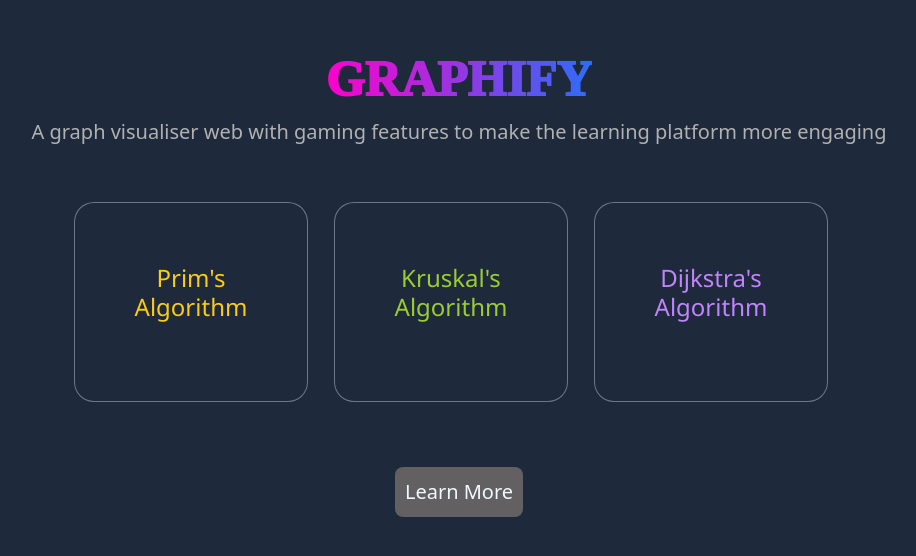
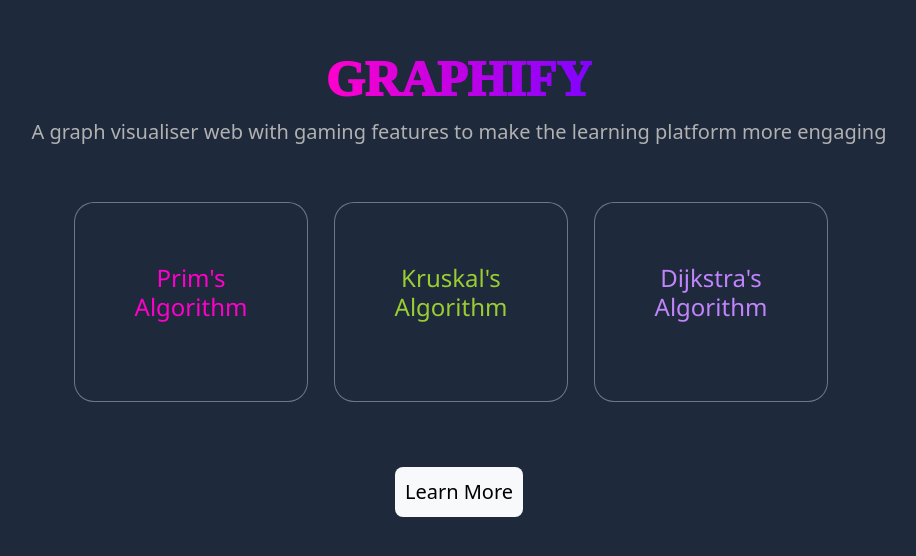
Before and after one commit to anupa-rb/graphify, a React (Create React App) app: page / in a window 1280 px wide. Shown: the part 112-668 px from the top of the page, without its empty margins (181-1097 px from the left). Built offline with nearby package versions, Linux system fonts and the light colour scheme.

Commit message:
updated css for landing page

```diff
--- a/src/Pages/LandingPage.js
+++ b/src/Pages/LandingPage.js
@@ -17,7 +17,7 @@ const LandingPage = () => {
         <Card.Link href="/prims">
           <Card className="card">
             <Card.Body>
-              <Card.Title style={{ color: "#FACC15" }}>
+              <Card.Title style={{ color: "#ff00cc" }}>
                 Prim's
                 <br />
                 Algorithm
--- a/src/styles/landingPage.css
+++ b/src/styles/landingPage.css
@@ -24,7 +24,7 @@
   font-size: 50px;
   font-weight: 1000;
   color: #f0f8ff;
-  background: linear-gradient(to right, #ff00cc, #2d6df8); /* Pink to Deep Blue */
+  background: linear-gradient(to right, #ff00cc, #8103ff); /* Pink to Deep Blue */
     -webkit-background-clip: text;
     -webkit-text-fill-color: transparent;
     display: inline-block;
@@ -37,9 +37,7 @@
 }
 .btn {
   margin: 10px;
-  background: #626060;
-  color: aliceblue;
-  border: none;
+    border: none;
 }
 .cardStyle {
   display: flex;
```
